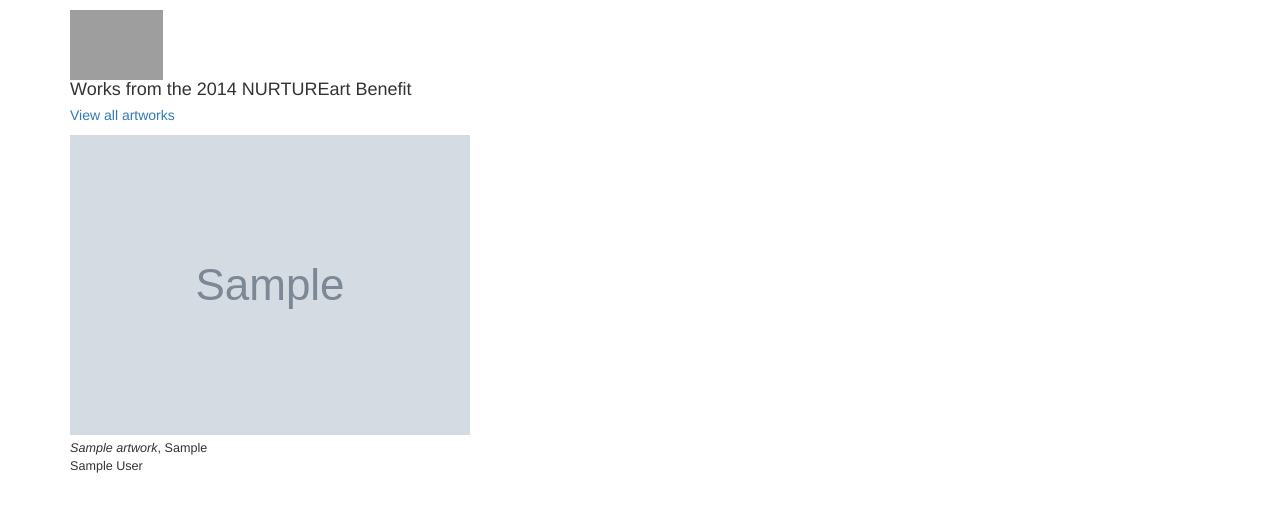
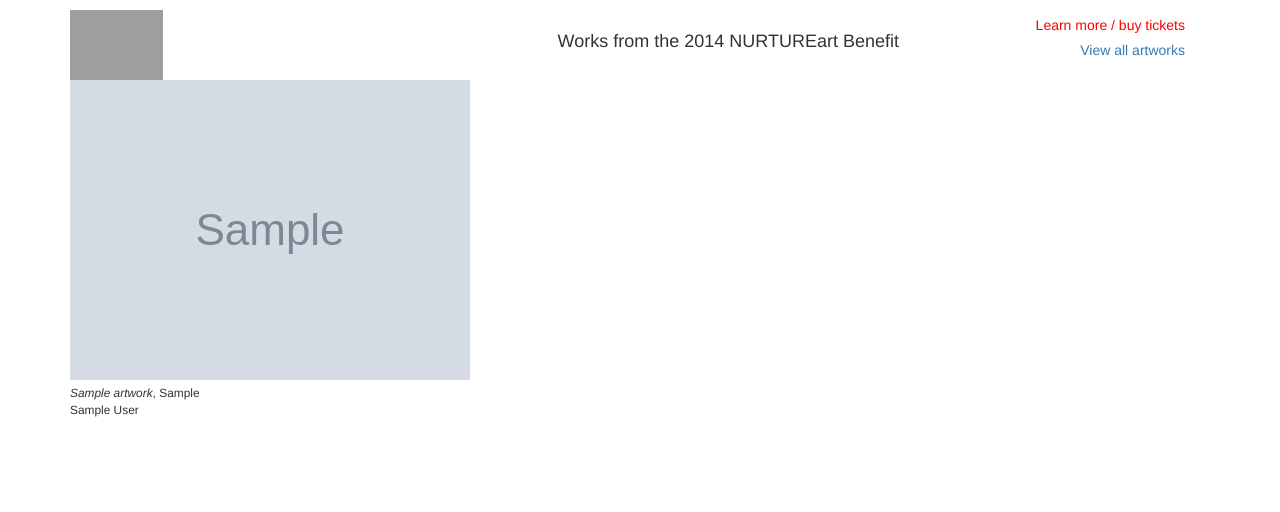
Before and after one commit to bhoggard/nurtureart, a Django app: page /artworks in a window 1280 px wide. Shown: the top 512 px of the page. Run offline with Django 3.2, Linux system fonts and the light colour scheme; tables that the repository leaves empty hold one stand-in row (values such as "Sample post"); grey boxes marked "Sample" are stand-in pictures; some libraries are stand-ins or nearby versions; grey boxes are pictures that could not be loaded.

Commit message:
finished public views of artworks

```diff
--- /dev/null
+++ b/benefit/static/benefit/app.js
@@ -0,0 +1,15 @@
+$(function() {
+  $(document.documentElement).keydown(function(e) {
+    if(e.which == 37 || e.which == 39) {
+      e.preventDefault();
+      if (e.which == 37) // left
+        link = $('#prev');
+      else
+        link = $('#next');
+      if (link.length == 1) {
+        window.location = link.attr('href');
+      }
+    }
+  });
+
+});
--- /dev/null
+++ b/benefit/static/benefit/style.css
@@ -0,0 +1,6 @@
+body { padding: 10px; }
+p.caption { font-size: 85%; padding-top: 5px; padding-bottom: 12px; }
+h4.title { margin-top: 0; }
+h4.header { margin-top: 22px; }
+.topright { text-align: right; padding-top: 5px; padding-right: 40px; }
+.topright p { margin-bottom: 5px; }
--- a/benefit/templates/base.html
+++ b/benefit/templates/base.html
@@ -17,19 +17,24 @@
       <script src="//oss.maxcdn.com/html5shiv/3.7.2/html5shiv.min.js"></script>
       <script src="//oss.maxcdn.com/respond/1.4.2/respond.min.js"></script>
     <![endif]-->
-    <style type="text/css">
-        body { padding: 10px; }
-        p.caption { font-size: 90%; padding-top: 5px; padding-bottom: 10px; }
-        h4.header { margin-top: 0; margin-bottom: 5px; }
-        h4.title { margin-top: 0; }
-    </style>
+    {% load staticfiles %}
+    <link rel="stylesheet" type="text/css" href="{% static 'benefit/style.css' %}" />
 </head>
 <body>
     <div class="container">
-        <img src="http://nurtureart.org/wp-content/themes/on-demand2.1.2/images/logo.png" alt="NURTUREart Logo" height="70">
+        <div class="row">
+            <div class="col-md-5">
+                <a href="/"><img src="http://nurtureart.org/wp-content/themes/on-demand2.1.2/images/logo.png" alt="NURTUREart Logo" height="70"></a>
+            </div>
+            <div class="col-md-4">
+                <h4 class="header">Works from the 2014 NURTUREart Benefit</h4>
+            </div>
+            <div class="col-md-3 topright">
+                <p><a style="color: red" href="http://nurtureart.org/?page_id=351">Learn more / buy tickets</a></p>
+                <p><a href="{% url 'artworks-list' %}">View all artworks</a></p>
+            </div>
+        </div>
         {% block content %}
-            <h4 class="header">Works from the 2014 NURTUREart Benefit</h4>
-            <p><a href="{% url 'artworks-list' %}">View all artworks</a></p>
         {% endblock content %}
     </div>
 
@@ -37,5 +42,6 @@
     <script src="https://ajax.googleapis.com/ajax/libs/jquery/1.11.1/jquery.min.js"></script>
     <!-- Include all compiled plugins (below), or include individual files as needed -->
     <script src="//maxcdn.bootstrapcdn.com/bootstrap/3.2.0/js/bootstrap.min.js"></script>
+    <script src="{% static 'benefit/app.js' %}"></script>
 </body>
 </html>
--- a/benefit/templates/benefit/artwork_list.html
+++ b/benefit/templates/benefit/artwork_list.html
@@ -2,6 +2,23 @@
 
 {% block content %}
     {{ block.super }}
+    {% if is_paginated %}
+        <ul class="pagination pagination-centered">
+            {% if page_obj.has_previous %}
+                <li><a href="?page=1">&lt;&lt;</a></li>
+                <li><a id="prev" href="?page={{ page_obj.previous_page_number }}">&lt;</a></li>
+            {% endif %}
+
+            {% for i in paginator.page_range %}
+                <li {% if page_obj.number == i %} class="active" {% endif %}><a href="?page={{i}}">{{i}}</a></li>
+            {% endfor %}
+
+            {% if page_obj.has_next %}
+                <li><a id="next" href="?page={{ page_obj.next_page_number }}">&gt;</a></li>
+                <li><a href="?page={{ page_obj.paginator.num_pages }}">&gt;&gt;</a></li>
+            {% endif %}
+        </ul>
+    {% endif %}
     <div class="row">
     {% for artwork in artwork_list %}
         <div class="col-md-2 col-xs-4">
--- a/benefit/urls.py
+++ b/benefit/urls.py
@@ -1,12 +1,10 @@
 from django.conf.urls import patterns, url
 from django.views.generic import DetailView, ListView, TemplateView
 from .models import Artwork
+from .views import ArtworkList
 
 urlpatterns = patterns('',
     url(r'^$', 'benefit.views.index', name='index'),
-    url(r'^artworks$', ListView.as_view(
-        model=Artwork, paginate_by=24,
-        queryset=Artwork.objects.order_by('artist_last_name', 'artist_first_name', 'title')),
-        name='artworks-list'),
-    url(r'^artworks/(?P<pk>\d+)$', DetailView.as_view(model=Artwork), name='artwork-detail'),
+    url(r'^artworks$', 'benefit.views.artwork_list', name='artworks-list'),
+    url(r'^artworks/(?P<artwork_id>\d+)$', 'benefit.views.artwork_detail', name='artwork-detail'),
 )
--- a/benefit/views.py
+++ b/benefit/views.py
@@ -1,5 +1,7 @@
-from django.shortcuts import render
-from benefit.models import Page
+from django.shortcuts import render_to_response
+from django.core.paginator import Paginator
+from .models import Artwork, Page
+from django.views.generic import DetailView, ListView
 
 def index(request):
     page = Page.objects.get(title='Home')
@@ -7,3 +9,26 @@ def index(request):
         'body': page.body_as_html(),
     }
     return render(request, 'index.html', context)
+
+class ArtworkList(ListView):
+  queryset = Artwork.objects.order_by('artist_last_name', 'artist_first_name', 'title')
+  template_name = "artwork_list.html"
+  context_object_name = "artwork_list"
+  paginate_by = 18
+
+artwork_list = ArtworkList.as_view()
+
+def artwork_detail(request, artwork_id):
+    context = {}
+    try:
+        artwork = Artwork.objects.get(pk=artwork_id)
+        context['artwork'] = artwork
+        ids = Artwork.objects.order_by('artist_last_name', 'artist_first_name', 'title', 'id').values_list('id', flat=True)
+        index = list(ids).index(artwork.pk)
+        if index > 0:
+            context['prev'] = ids[index - 1]
+        if index < len(ids) - 1:
+            context['next'] = ids[index + 1]
+    except Artwork.DoesNotExist:
+        raise Http404
+    return render_to_response('benefit/artwork_detail.html', context)
```
Also changed, not shown: benefit/templates/benefit/artwork_detail.html (+9 -1 lines).
